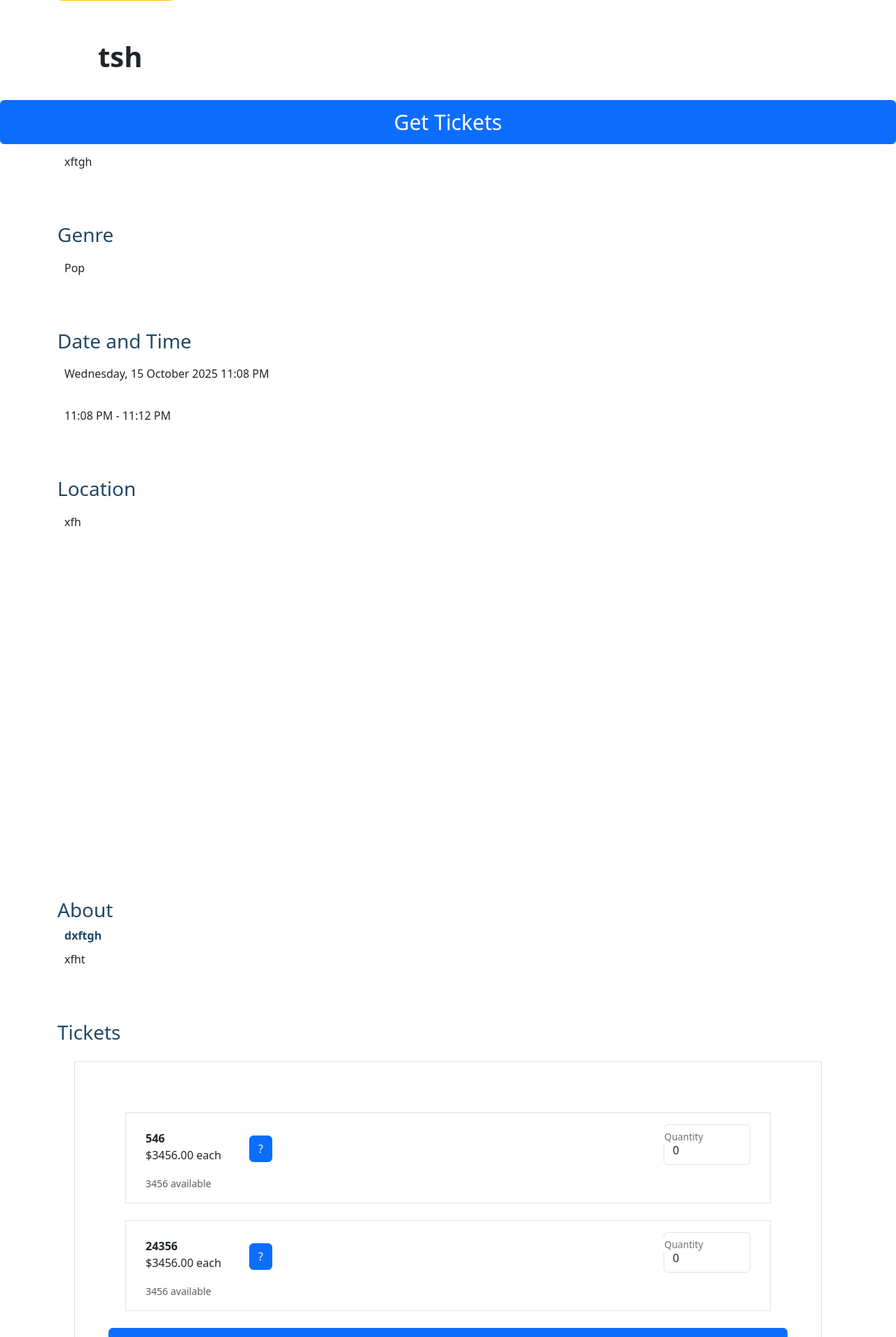
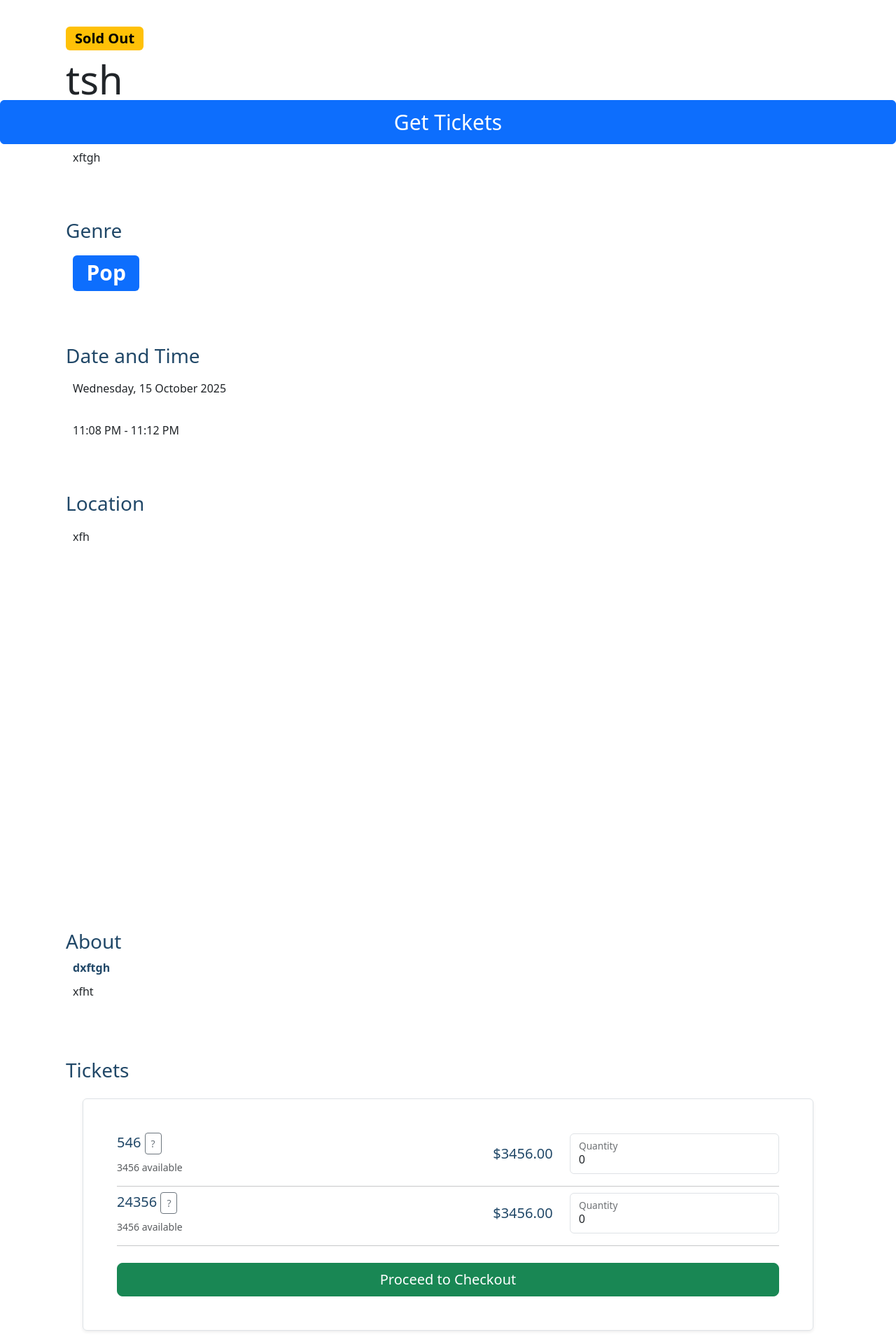
Before and after one commit to alfonso-av/iab207-assessment-2, a Flask app: page /events/1 in a window 1280 px wide. Shown: the part 594-2505 px from the top of the page at 70% size. Run offline with Flask 3, Linux system fonts and the light colour scheme; some libraries are stand-ins or nearby versions.

Commit message:
Refactor event details template for consistency
Updated event details page layout and functionality.

```diff
--- a/templates/event_details.html
+++ b/templates/event_details.html
@@ -1,7 +1,6 @@
 {% extends 'base.html' %}
 
 {% block content %}
-
 
     <!-- Alfonso: commented this whole thing out because it remains inconsistent with the entire website -->
      <!-- logo already allows users to redirect to homepage -->
@@ -14,101 +13,149 @@
     </nav> -->
 
         <!-- Shows all concert information previously inputted by the creator -->
-    <div class="container pt-5 pb-5 mt-5">
 
+    <div class="container mt-5 pt-5">
+
+        <nav aria-label="breadcrumb">
+            <ol class="breadcrumb">
+                <li class="breadcrumb-item"><a href="{{ url_for('main.index') }}">Home</a></li>
+                <li class="breadcrumb-item"><a href="{{ url_for('events.list_all') }}">Events</a></li>
+                <li class="breadcrumb-item active" aria-current="page">{{ event.name }}</li>
+            </ol>
+        </nav>
+
+        {% with messages = get_flashed_messages(with_categories=true) %}
+        {% if messages %}
+            <div class="row">
+                <div class="col-12">
+                    {% for category, message in messages %}
+                        <div class="alert alert-{{ category }} alert-dismissible fade show" role="alert">
+                            {{ message }}
+                            <button type="button" class="btn-close" data-bs-dismiss="alert" aria-label="Close"></button>
+                        </div>
+                    {% endfor %}
+                </div>
+            </div>
+        {% endif %}
+        {% endwith %}
+
+        <div class="container pt-5 pb-5">
             {% if event.image %}
                 <img class="card-img-top" src="{{ url_for('static', filename='uploads/' + event.image) }}" alt="{{ event.name }}" style="max-height: 400px; object-fit: cover;" onerror="this.src='{{ url_for('static', filename='img/gorillaz.jpg') }}'">
             {% else %}
                 <img class="card-img-top" src="{{ url_for('static', filename='img/gorillaz.jpg') }}" alt="{{ event.name }}" style="max-height: 400px; object-fit: cover;">
             {% endif %}
         </div>
+
         <div id="event_detail" class="container">
             {% if event.status == 'Open' %}
-            <span class="badge text-bg-success mb-2">{{ event.status }}</span>
+                <span class="badge text-bg-success mb-2 fs-5">{{ event.status }}</span>
             {% elif event.status == 'Sold Out' %}
-            <span class="badge text-bg-warning mb-2">{{ event.status }}</span>
+                <span class="badge text-bg-warning mb-2 fs-5">{{ event.status }}</span>
             {% elif event.status == 'Cancelled' %}
-            <span class="badge text-bg-danger mb-2">{{ event.status }}</span>
+                <span class="badge text-bg-danger mb-2 fs-5">{{ event.status }}</span>
             {% else %}
-            <span class="badge text-bg-secondary mb-2">{{ event.status }}</span>
+                <span class="badge text-bg-secondary mb-2 fs-5">{{ event.status }}</span>
             {% endif %}
-        <h1 class="p-5"><strong>{{ event.name }}</strong></h1>
 
+            <h1 class="display-4">{{ event.name }}</h1>
+            <h5 id="special" class="p-2">By {{ event.artist }}</h5>
 
-        <h5 id="special" class="p-2">By {{ event.artist }}</h5>
             <p>{{ event.overview }}</p>
+
             <h3>Genre</h3>
-        <p>{{ event.genres }}</p>
+            <p>
+                {% for genre in event.genres.split(',') %}
+                    <span class="badge bg-primary me-2">{{ genre.strip() }}</span>
+                {% endfor %}
+            </p>
+
             <h3>Date and Time</h3>
-        <p>{{ event.event_date.strftime('%A, %d %B %Y') }}  {{ event.start_time.strftime('%I:%M %p') }}</p>
+            <p>{{ event.event_date.strftime('%A, %d %B %Y') }}</p>
             <p>{{ event.start_time.strftime('%I:%M %p') }} - {{ event.end_time.strftime('%I:%M %p') }}</p>
             <!-- iframe allows for google maps to show the inputted location -->
             <h3>Location</h3>
             <p>{{ event.location }}</p>
             <iframe src="https://maps.google.com/maps?q={{ event.location|urlencode }}&t=&z=13&ie=UTF8&iwloc=&output=embed" height="450" style="border:0;" class="container rounded mx-auto d-block" allowfullscreen="" loading="lazy" referrerpolicy="no-referrer-when-downgrade"></iframe>
 
-        <h3>About</h3>
+            <h3 class="mt-4">About</h3>
             <strong id="special">{{ event.artist }}</strong>
             <p>{{ event.description }}</p>
 
-        <h3 id="tickets">Tickets</h3>
+            <h3 id="tickets" class="mt-4">Tickets</h3>
         </div>
 
-    <!-- Allows for users to select and buy tickets.
-     It includes information on the tickets, an information button popover, and allows the user to select the amount of tickets they want,
-     0 is entered by default as to ensure users don't accidently purchase multiple tickets.
-     If all fields arent entered a warning message will pop up -->
         <div class="container">
-        <div class="border p-5 m-4">
+            <div class="border p-4 p-md-5 m-4 shadow-sm rounded">
+                <form method="POST" action="{{ url_for('events.process_booking', event_id=event.id) }}">
+
                     {% if event.tickets %}
                         {% for ticket in event.tickets %}
-                <div id="ticket_purchase" class="border row p-3 m-4">
-                    <div class="col-md-2 mt-2">
-                        <strong>{{ ticket.name }}</strong>
-                        <p>${{ "%.2f"|format(ticket.price) }} each</p>
-                        <small class="text-muted">{{ ticket.availability }} available</small>
+                        <div class="row align-items-center mb-3">
+                            <div class="col-md-6">
+                                <h5>
+                                    {{ ticket.name }}
+                                    <button type="button" class="btn btn-sm btn-outline-secondary" data-bs-toggle="popover" data-bs-trigger="hover" title="Ticket Info" data-bs-content="{{ ticket.description }}">?</button>
+                                </h5>
+                                <p class="text-muted small mb-0">{{ ticket.availability }} available</p>
                             </div>
-                    <div class="col-md-4 mt-3 mb-3">
-                        <button data-toggle="popover" class="btn btn-primary" title="{{ ticket.description }}">?</button>
+                            <div class="col-md-2 text-md-end">
+                                <h5 class="mb-0">${{ '%.2f' | format(ticket.price) }}</h5>
                             </div>
-                    <div class="col-md-2 offset-md-4 form-floating">
-                        <input type="number" class="form-control" id="ticket_{{ ticket.id }}" placeholder="" value="0" min="0" max="{{ ticket.availability }}">
-                        <label for="ticket_{{ ticket.id }}">Quantity</label>
+                            <div class="col-md-4 mt-2 mt-md-0">
+                                <div class="form-floating">
+                                    <input
+                                        type="number"
+                                        class="form-control"
+                                        name="quantity_{{ ticket.id }}"
+                                        value="0"
+                                        min="0"
+                                        max="{{ ticket.availability }}"
+                                        id="quantityInput_{{ ticket.id }}"
+                                        {% if ticket.availability <= 0 %} disabled {% endif %}
+                                    >
+                                    <label for="quantityInput_{{ ticket.id }}">Quantity</label>
+                                    {% if ticket.availability <= 0 %}
+                                        <div class="text-danger small mt-1">Sold Out</div>
+                                    {% endif %}
                                 </div>
                             </div>
+                        </div>
+                        <hr class="my-2">
                         {% endfor %}
                     {% else %}
                         <div class="text-center p-4">
                             <p class="text-muted">No tickets available for this event.</p>
                         </div>
                     {% endif %}
-            <!-- Once fully integrated, this button will lead the user to an additional purchase page to complete their transaction -->
-            <div id="get_tickets" class="d-grid gap-2">
-                <a href="#tickets" class="btn btn-primary p-2">Checkout</a>
+
+                    <div class="d-grid gap-2 mt-4">
+                        <button type="submit" class="btn btn-success btn-lg" style="position: relative; z-index: 10;">Proceed to Checkout</button>
                     </div>
+                </form>
             </div>
         </div>
 
     <!-- Displays comments left by previous users and allows for a logged in user to submit their own comment on the concert -->
         <div id="event_detail" class="container">
             <h3 id="comments">Comments</h3>
-        <form method="POST" action="{{ url_for('events.add_comment', event_id=event.id) }}">
+            <form method="POST" action="{{ url_for('events.add_comment', id=event.id) }}">
                 {{ comment_form.hidden_tag() }}
-            <div class="input-group input-group-lg mb-3">
-                {{ comment_form.text(class="form-control", placeholder="Leave a comment", aria_label="Leave a comment", aria_describedby="button-addon2") }}
-                {{ comment_form.submit(class="btn btn-outline-primary", id="button-addon2") }}
+                <div class="input-group mb-3">
+                    {{ comment_form.text(class_="form-control", placeholder="Add a comment...", aria_label="Comment text") }}
+                    {{ comment_form.submit(class_="btn btn-outline-primary", id="button-addon2") }}
                 </div>
                 <div class="input-group mb-3">
-                {{ comment_form.author(class="form-control", placeholder="Your name") }}
+                    {{ comment_form.author(class_="form-control", placeholder="Your name") }}
                 </div>
             </form>
 
             {% if event.comments %}
                 {% for comment in event.comments %}
-            <div class="border p-5 m-4">
-                <h6 id="special">by {{ comment.author }}</h6>
+                <div class="border p-4 my-3 rounded">
+                    <h6 class="mb-0"><strong>{{ comment.author }}</strong></h6>
                     <small class="text-muted">{{ comment.created_at.strftime('%B %d, %Y at %I:%M %p') }}</small>
-                <p>{{ comment.text }}</p>
+                    <p class="mt-2 mb-0">{{ comment.text }}</p>
                 </div>
                 {% endfor %}
             {% else %}
@@ -123,17 +170,16 @@
         </div>
 
     <!-- fixed to the bottom of the screen to allow users to easily make their way to purchasing tickets -->
-    <div id="get_tickets" class="d-grid gap-2">
+    </div> <div id="get_tickets" class="d-grid gap-2" style="z-index: 1000;">
         <a href="#tickets" class="btn btn-primary fixed-bottom p-2">Get Tickets</a>
     </div>
 
     <!-- Allows for the popover effect to display -->
     <script>
-        $(function () {
-            $('[data-toggle="popover"]').popover()
+        var popoverTriggerList = [].slice.call(document.querySelectorAll('[data-bs-toggle="popover"]'))
+        var popoverList = popoverTriggerList.map(function (popoverTriggerEl) {
+          return new bootstrap.Popover(popoverTriggerEl)
         })
     </script>
 
-  </body>
-
 {% endblock %}
```
Lines whose indentation alone changed are shown as unchanged.
